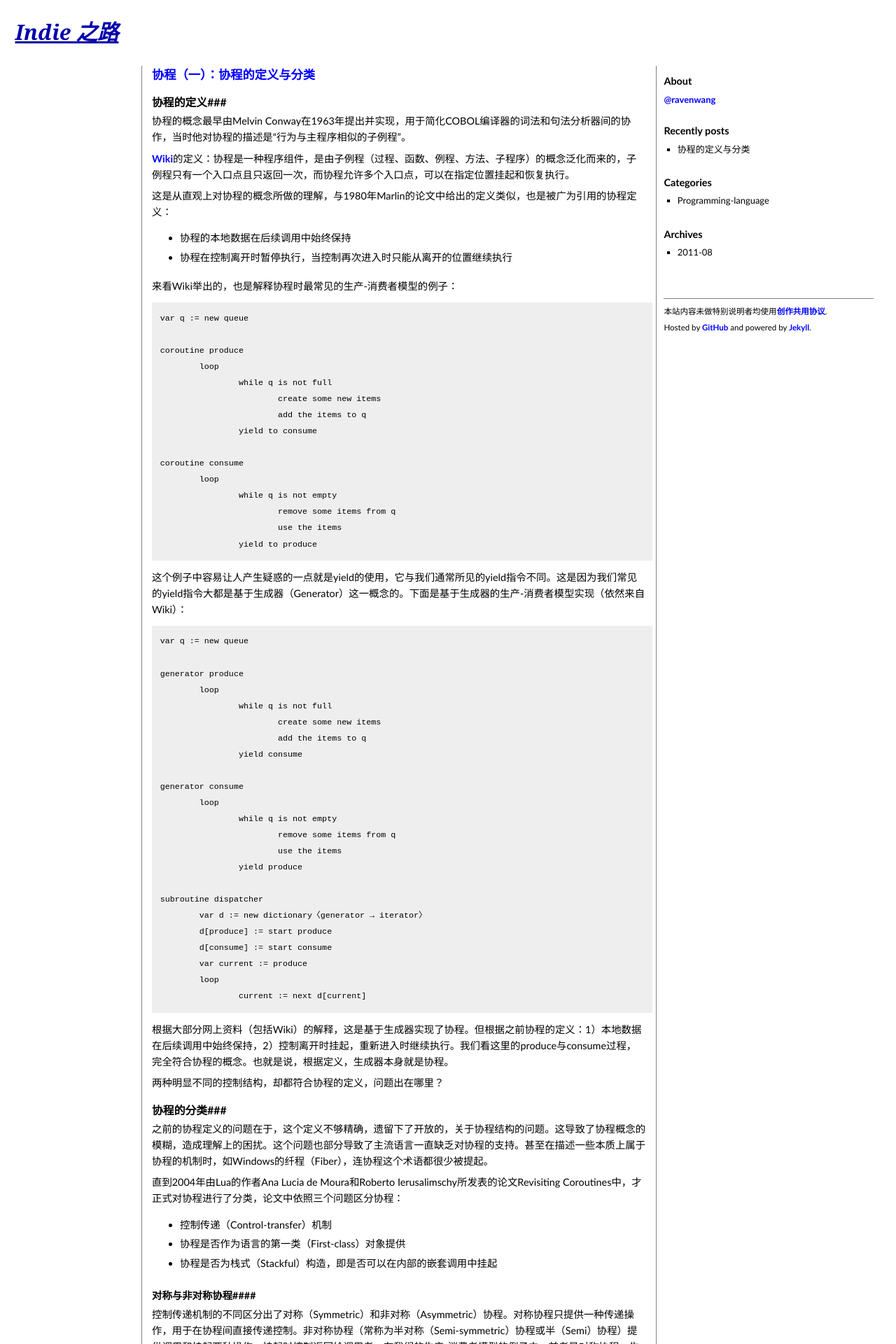
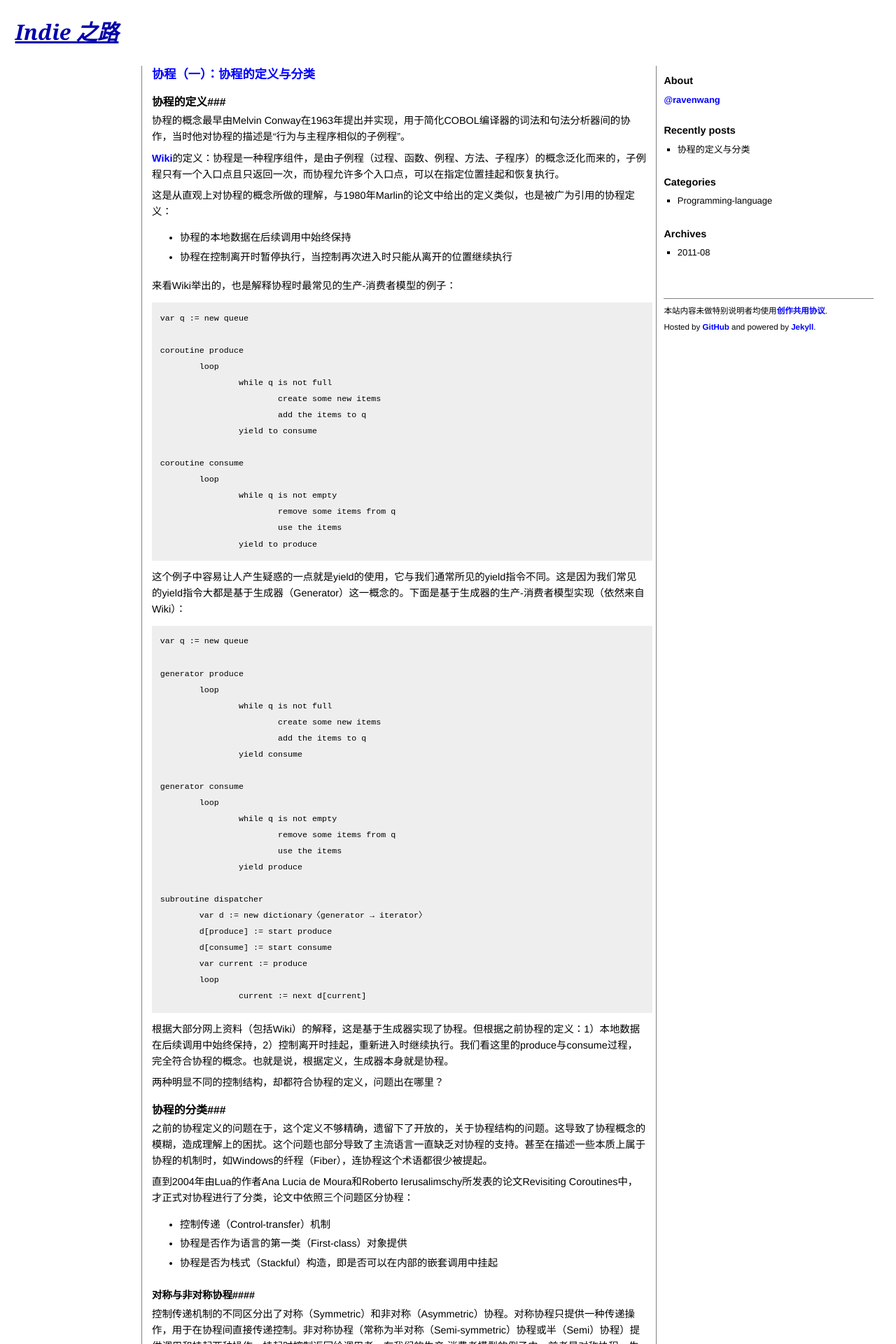
Before and after one commit to ravenwang/ravenwang.github.com, a Jekyll site: the page built from index.html, in a window 1280 px wide. Shown: the top 1920 px of the page at 70% size. Built offline with Jekyll 4.4.1, drawn with Linux system fonts in a browser that asks for light colours; Markdown is read by kramdown in place of the engine named in the settings.

Commit message:
fix font problem

```diff
--- a/css/style.css
+++ b/css/style.css
@@ -11,7 +11,7 @@ a:visited {
 }
 body {
   background-repeat: repeat-x;
-  font-family: trebuchet ms, tahoma, verdana, arial, helvetica;
+  font-family: helvetica, arial, 'trebuchet ms', sans-serif;
   /* background-image: url(background.gif); border-top: 10px solid gray; */
 }
 ul {
```
